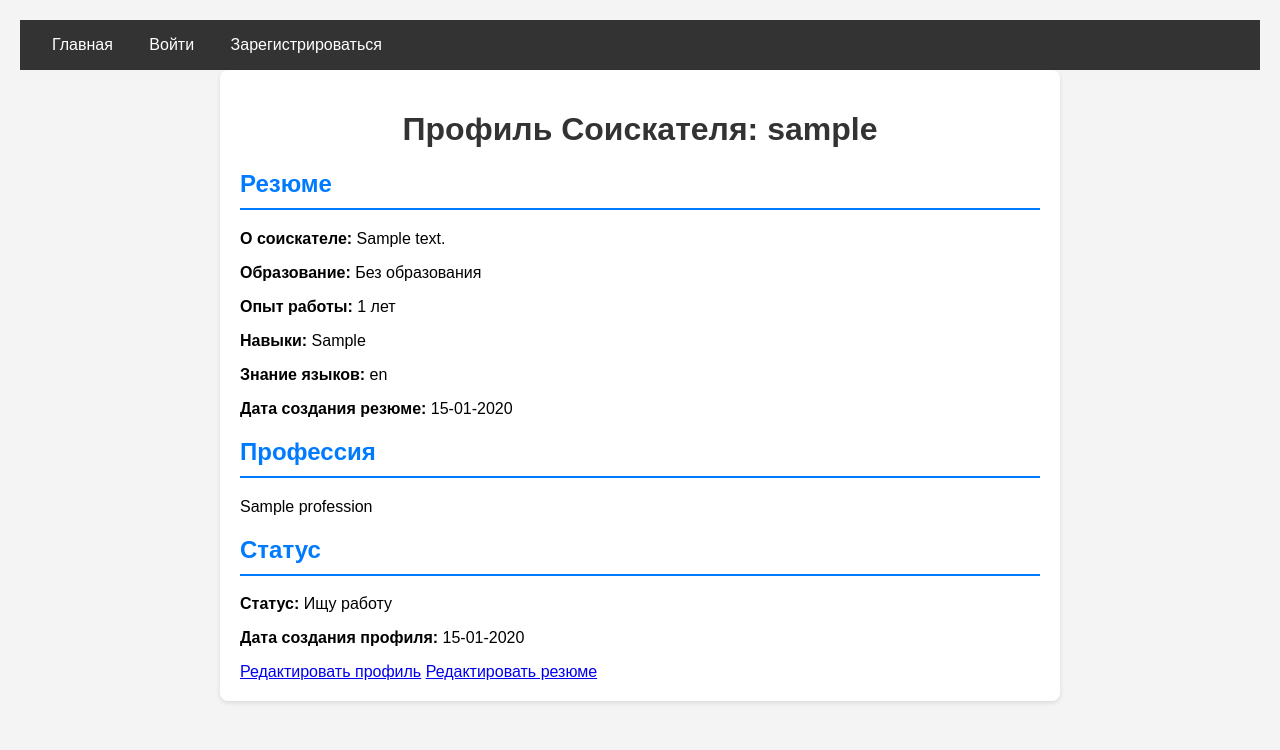
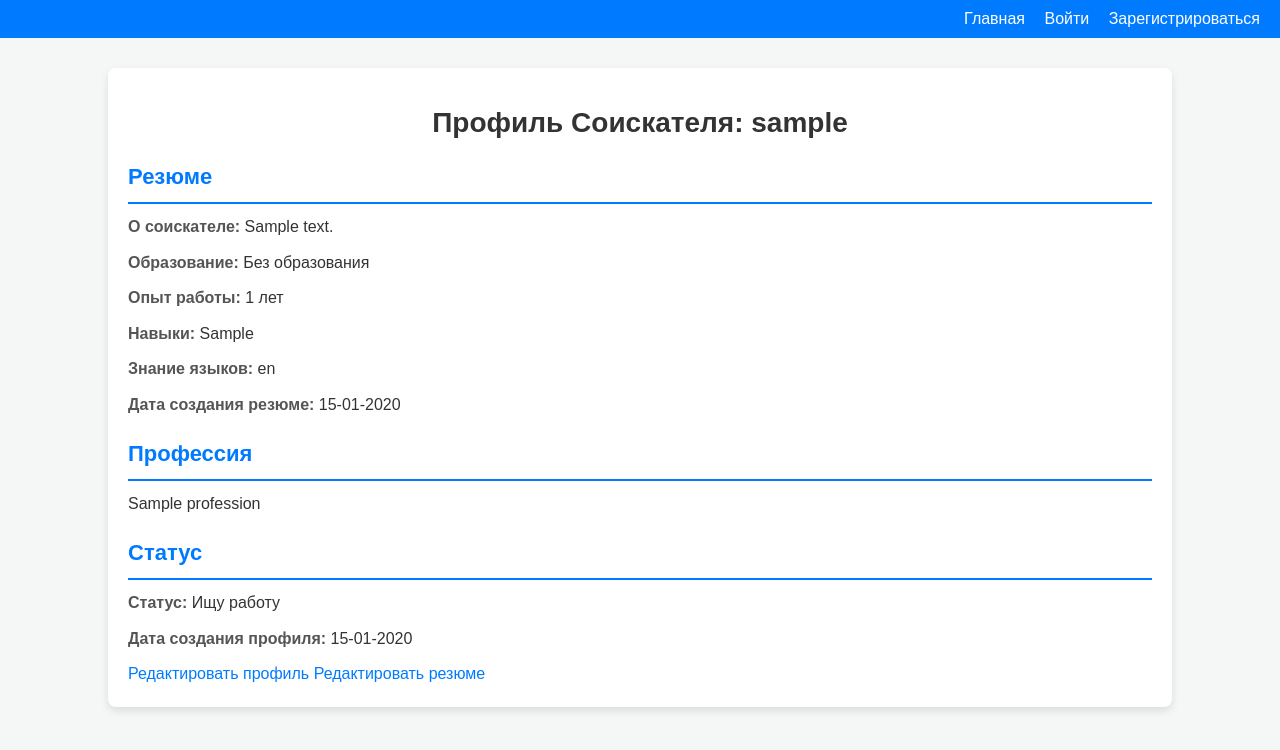
Before and after one commit to zhumka/HiredUp, a Django app: template users/templates/users/profile_jobseeker.html in a window 1280 px wide. Shown: the top 750 px of the page. Run offline with Django 5.2, Linux system fonts and the light colour scheme; the template is opened without the code that fills it: values that come from a table or form of the project are taken from there, others are empty; tables that the repository leaves empty hold one stand-in row (values such as "Sample post").

Commit message:
изменились стили немнога

```diff
--- a/users/static/users/css/profile_jobseeker.css
+++ b/users/static/users/css/profile_jobseeker.css
@@ -1,64 +1,121 @@
-/* styles.css */
-
+/* Общие стили для страницы */
 body {
     font-family: Arial, sans-serif;
-    background-color: #f4f4f4;
+    background-color: #f4f7f6;
     margin: 0;
-    padding: 20px;
+    padding: 0;
+    color: #333;
+}
+
+nav {
+    background-color: #007bff;
+    padding: 10px 20px;
+    text-align: right;
+}
+
+nav a, nav button {
+    color: white;
+    text-decoration: none;
+    margin-left: 15px;
+    font-size: 16px;
+}
+
+nav a:hover, nav button:hover {
+    color: #ffdd57;
 }
 
 .profile-container {
-    max-width: 800px;
-    margin: 0 auto;
-    background: white;
+    width: 80%;
+    margin: 30px auto;
+    background-color: white;
+    padding: 20px;
     border-radius: 8px;
-    box-shadow: 0 2px 5px rgba(0, 0, 0, 0.1);
-    padding: 20px;
+    box-shadow: 0 4px 8px rgba(0, 0, 0, 0.1);
 }
 
 .profile-title {
     text-align: center;
     color: #333;
+    font-size: 28px;
+    margin-bottom: 20px;
 }
 
 .profile-info {
-    margin-top: 20px;
+    font-size: 16px;
+    line-height: 1.6;
 }
 
-h2 {
+.profile-info h2 {
+    font-size: 22px;
+    color: #007bff;
     border-bottom: 2px solid #007bff;
-    padding-bottom: 10px;
-    color: #007bff;
+    padding-bottom: 8px;
+    margin-bottom: 10px;
 }
 
-.company-info {
+.profile-info p {
+    margin: 10px 0;
+}
+
+.profile-info strong {
+    font-weight: bold;
+    color: #555;
+}
+
+/* Стили для ссылок редактирования */
+a {
+    color: #007bff;
+    text-decoration: none;
+    font-size: 16px;
+}
+
+a:hover {
+    color: #ffdd57;
+}
+
+/* Стиль для кнопки выхода */
+form button {
+    background: none;
+    border: none;
+    color: white;
+    cursor: pointer;
+    font-size: 16px;
+}
+
+form button:hover {
+    color: #ffdd57;
+}
+
+/* Стилизация блока с ошибками или предупреждениями */
+.error-message {
+    background-color: #f8d7da;
+    color: #721c24;
+    padding: 10px;
+    border-radius: 5px;
+    margin: 15px 0;
+    border: 1px solid #f5c6cb;
+}
+
+/* Стиль для раздела информации о резюме */
+.resume-info {
+    background-color: #f9f9f9;
+    padding: 15px;
+    border-radius: 8px;
     margin-bottom: 20px;
 }
 
-.company-logo {
-    max-width: 200px;
-    margin-top: 10px;
+.resume-info p {
+    margin: 5px 0;
+    color: #555;
 }
 
-.resume-link {
-    color: #007bff;
-    text-decoration: none;
+.resume-info strong {
+    color: #333;
 }
 
-.resume-link:hover {
-    text-decoration: underline;
+/* Стилизация карточек и блока с резюме */
+.resume-info .summary {
+    font-style: italic;
+    font-size: 16px;
+    color: #777;
 }
-
-
-nav {
-    background-color: #333;
-    padding: 1em;
-}
-nav a {
-    color: white;
-    margin: 0 1em;
-    text-decoration: none;
-}
-nav a:hover {
-    text-decoration: underline;
-}
```
